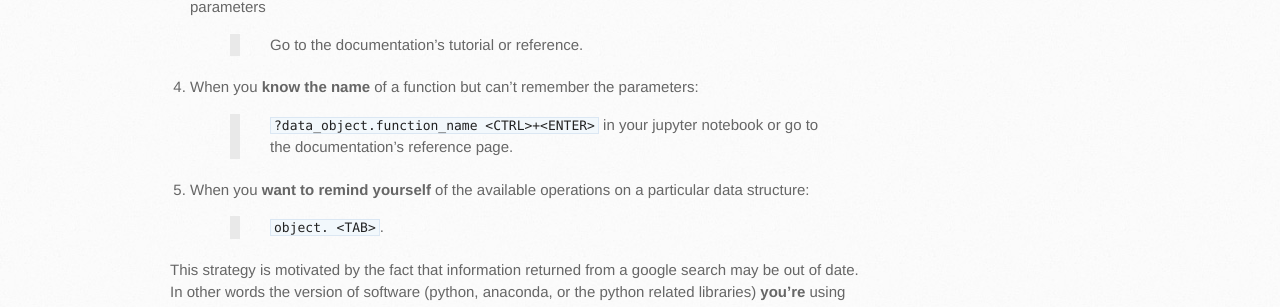
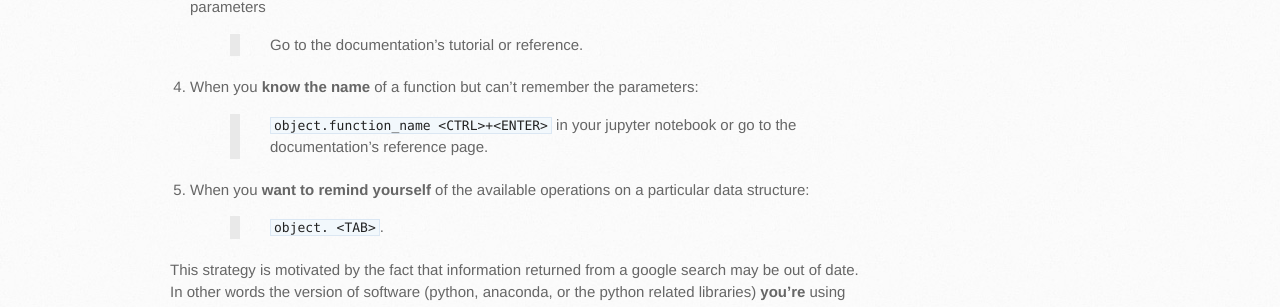
Before and after one commit to philstutorials/philstutorials.github.io, a Jekyll site: the page built from DATA601.md, in a window 1280 px wide. Shown: the part 771-1078 px from the top of the page. Built offline with Jekyll 4.4.1, drawn with Linux system fonts in a browser that asks for light colours; our own code applies the rules of GitHub Pages for plain Markdown files.

Commit message:
Update DATA601.md

```diff
--- a/DATA601.md
+++ b/DATA601.md
@@ -20,7 +20,7 @@ When you're writing your own code in a jupyter notebook it's useful to develop y
  > Go to the documentation's tutorial or reference.
 
 4. When you **know the name** of a function but can't remember the parameters:
- > `?data_object.function_name <CTRL>+<ENTER>` in your jupyter notebook or go to the documentation's reference page.
+ > `object.function_name <CTRL>+<ENTER>` in your jupyter notebook or go to the documentation's reference page.
 
 5. When you **want to remind yourself** of the available operations on a particular data structure:
   > `object. <TAB>`.
```
